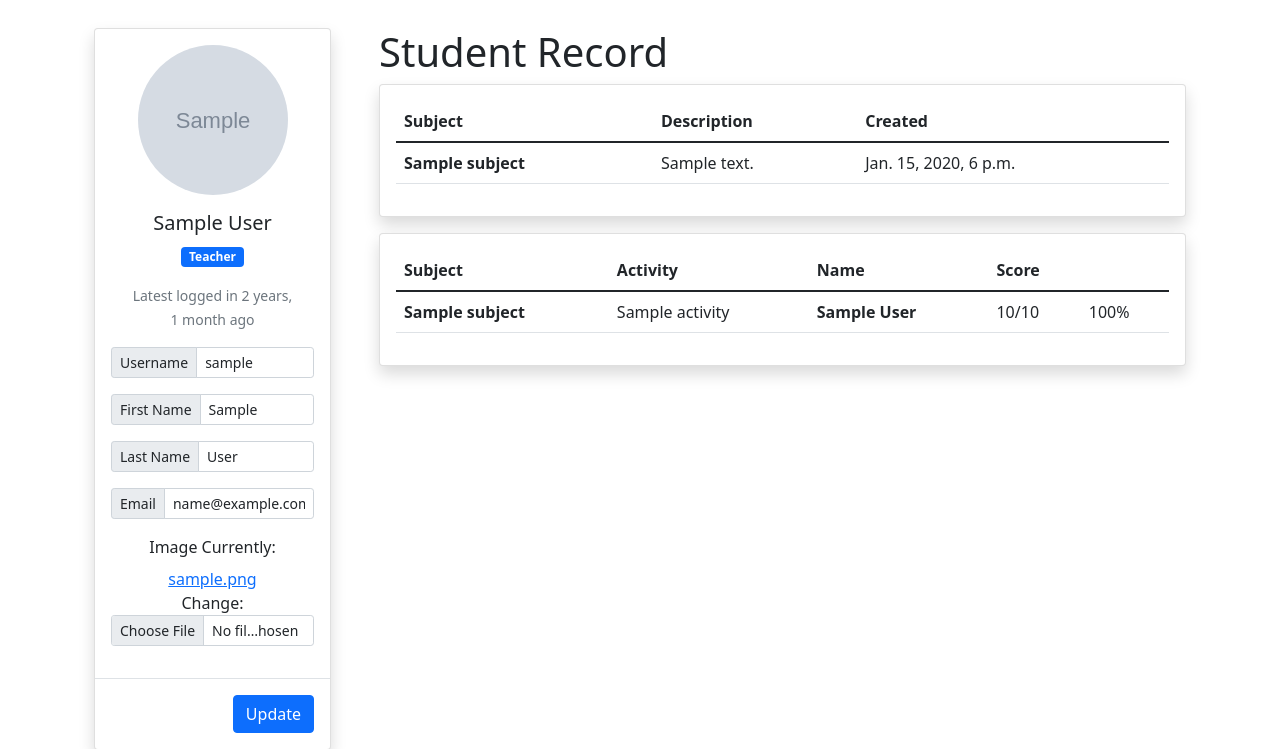
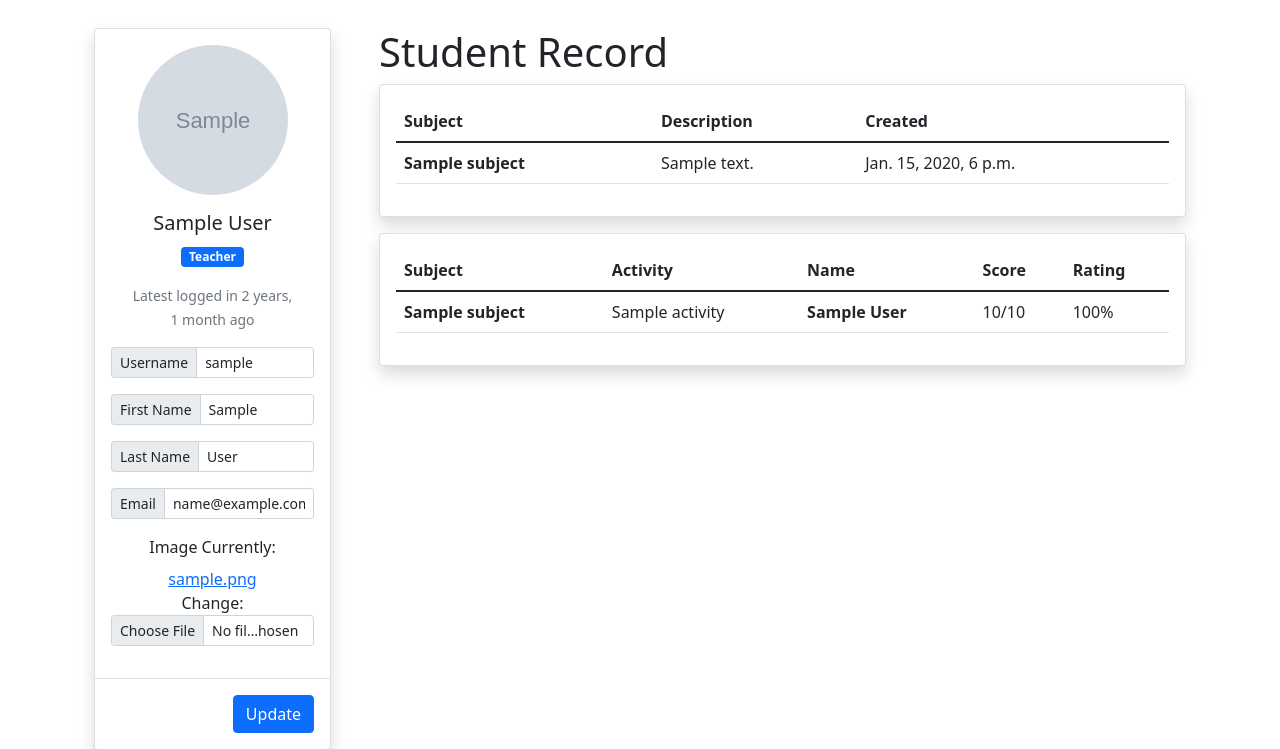
Before and after one commit to arielanasco/django-app, a Django app: page /profile/ in a window 1280 px wide. Shown: the part 56-805 px from the top of the page. Run offline with Django 3.2, Linux system fonts and the light colour scheme; a user stored in the database is signed in; tables that the repository leaves empty hold one stand-in row (values such as "Sample post"); grey boxes marked "Sample" are stand-in pictures; some libraries are stand-ins or nearby versions.

Commit message:
Added rating column

```diff
--- a/learn/templates/learn/teacher/student-record.html
+++ b/learn/templates/learn/teacher/student-record.html
@@ -31,6 +31,7 @@
             <th scope="col">Activity</th>
             <th scope="col">Name</th>
             <th scope="col">Score</th>
+            <th scope="col">Rating</th>
             </tr>
         </thead>
         <tbody>
```
